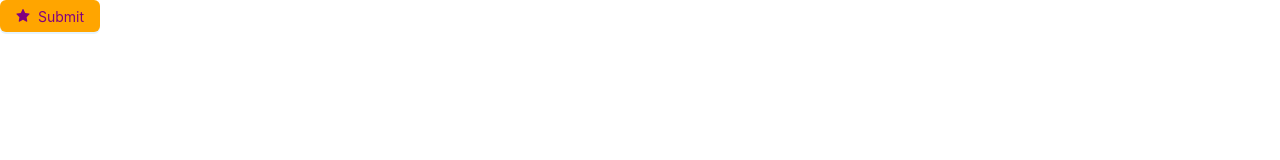
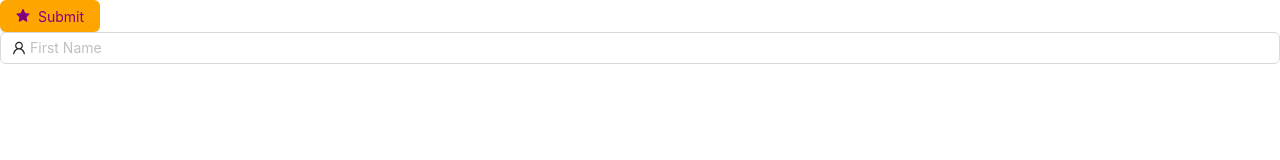
Before and after one commit to GboyegaAkere/antdesign, a React (Vite) app: page / in a window 1280 px wide. Shown: the top 160 px of the page. Built offline with nearby package versions, Linux system fonts and the light colour scheme.

Commit message:
worked on input component

```diff
--- a/src/App.jsx
+++ b/src/App.jsx
@@ -1,11 +1,14 @@
 import React from 'react';
 import ButtonComponent from './components/Button';
+import { InputComponent } from './components/InputComponent';
+
 
 
 const App = () => {
  return (
   <div>
     <ButtonComponent/>
+    <InputComponent/>
   </div>
  )
 };
--- /dev/null
+++ b/src/components/InputComponent.jsx
@@ -0,0 +1,17 @@
+import React from 'react'
+import { Input} from 'antd';
+import { UserOutlined} from '@ant-design/icons';
+
+export const InputComponent = () => {
+  return (
+    <div>
+        <Input
+        prefix={<UserOutlined/>}
+        maxLength={50}
+        allowClear
+        placeholder='First Name'>
+
+        </Input>
+    </div>
+  )
+}
```
